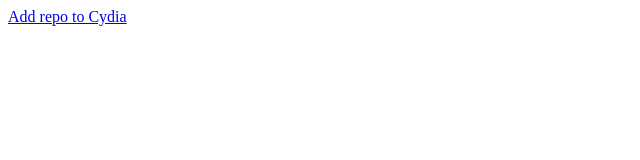
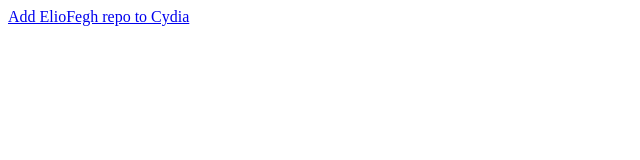
Before and after one commit to SMFB7/smfb7.github.io, a plain HTML site: page index.html in a window 1280 px wide. Shown: the full height of the page, 0-640 px from the left. Drawn offline with Linux system fonts and the light colour scheme.

Commit message:
Update index.html

```diff
--- a/index.html
+++ b/index.html
@@ -1 +1 @@
-<a href="cydia://url/https://cydia.saurik.com/api/share#?source=https://smfb7.github.io/eliofegh_repo">Add repo to Cydia</a>
+<a href="cydia://url/https://cydia.saurik.com/api/share#?source=https://smfb7.github.io/eliofegh_repo">Add ElioFegh repo to Cydia</a>
```
